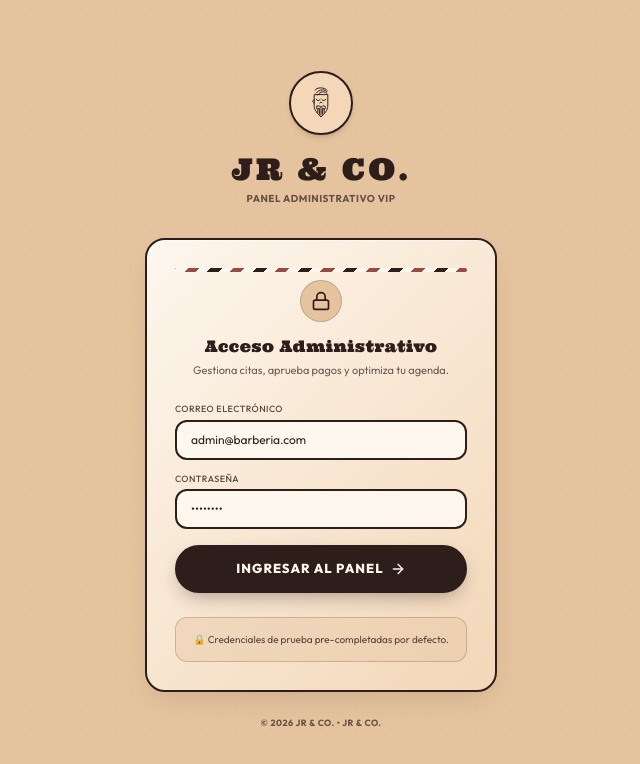
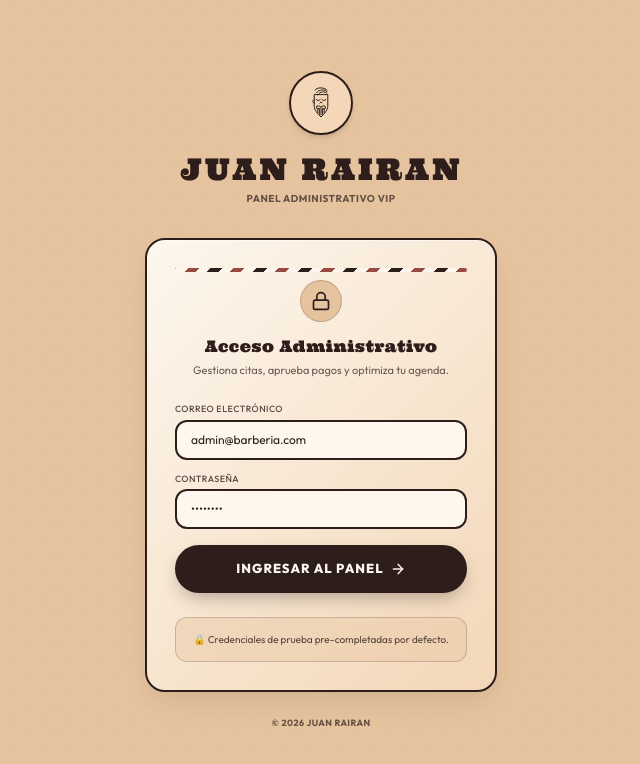
Before and after one commit to RayranDev/barber_app, a Next.js app: page /admin/login in a window 1280 px wide. Shown: the top 764 px of the page, without its empty margins (319-959 px from the left). Built offline with nearby package versions, Linux system fonts and the light colour scheme.

Commit message:
Fix admin bookings and receipt visibility

```diff
--- a/src/app/admin/config/page.tsx
+++ b/src/app/admin/config/page.tsx
@@ -178,7 +178,7 @@ export default function BarberConfig() {
                     required
                     value={settings.barberName || ''}
                     onChange={(e) => setSettings({ ...settings, barberName: e.target.value })}
-                    placeholder="JR &amp; Co."
+                    placeholder="Juan Rairan"
                     className="w-full pl-9 pr-3 py-2 text-xs vintage-input"
                   />
                   <Type className="absolute left-3 top-2.5 h-3.5 w-3.5 text-[#8a7a6b]" />
--- a/src/app/admin/dashboard/page.tsx
+++ b/src/app/admin/dashboard/page.tsx
@@ -263,7 +263,7 @@ export default function AdminDashboard() {
     return b.status === statusFilter;
   });
 
-  const barberName = settings?.barberName || 'JR & Co.';
+  const barberName = settings?.barberName || 'Juan Rairan';
 
   return (
     <div className="flex-1 w-full max-w-5xl mx-auto px-4 py-6 space-y-6 min-h-screen">
@@ -433,6 +433,16 @@ export default function AdminDashboard() {
 
                     {/* Admin Actions */}
                     <div className="flex items-center gap-2">
+                      {booking.paymentReceiptUrl && (
+                        <button
+                          onClick={() => window.open(booking.paymentReceiptUrl, '_blank', 'noopener,noreferrer')}
+                          className="p-2 bg-accent/10 hover:bg-accent/20 text-accent rounded-xl border border-accent/30 transition-all"
+                          title="Ver comprobante"
+                        >
+                          <Eye className="h-3.5 w-3.5" />
+                        </button>
+                      )}
+
                       <button
                         onClick={() => fetchHistory(booking.clientPhone)}
                         className="p-2 bg-primary/10 hover:bg-primary/20 text-primary rounded-xl border border-primary/20 transition-all"
--- a/src/app/admin/login/page.tsx
+++ b/src/app/admin/login/page.tsx
@@ -50,7 +50,7 @@ export default function AdminLogin() {
     }
   };
 
-  const barberName = "JR & Co.";
+  const barberName = "Juan Rairan";
 
   return (
     <div className="flex-1 w-full max-w-sm mx-auto px-4 py-16 flex flex-col justify-center min-h-screen text-primary">
@@ -138,7 +138,7 @@ export default function AdminLogin() {
       </div>
 
       <p className="text-center text-[9px] text-primary/70 uppercase tracking-wider mt-6 font-bold">
-        © {new Date().getFullYear()} {barberName} • JR &amp; Co.
+        © {new Date().getFullYear()} {barberName}
       </p>
     </div>
   );
--- a/src/app/api/booking/route.ts
+++ b/src/app/api/booking/route.ts
@@ -31,7 +31,7 @@ export async function GET(request: NextRequest) {
 export async function POST(request: NextRequest) {
   try {
     const body = await request.json();
-    const { clientName, clientPhone, bookingDate, startTime, endTime, paymentMethod, serviceId, serviceName, status } = body;
+    const { clientName, clientPhone, bookingDate, startTime, endTime, paymentMethod, paymentReceiptUrl, serviceId, serviceName, status } = body;
 
     if (!clientName || !clientPhone || !bookingDate || !startTime || !endTime || !paymentMethod) {
       return NextResponse.json(
@@ -74,6 +74,7 @@ export async function POST(request: NextRequest) {
       endTime,
       status: status || 'pending',
       paymentMethod,
+      paymentReceiptUrl,
       serviceId: serviceId || 'classic',
       serviceName: serviceName || 'Corte Clásico'
     });
--- a/src/app/client/profile/page.tsx
+++ b/src/app/client/profile/page.tsx
@@ -110,7 +110,7 @@ export default function ClientProfile() {
 
   const loyaltyVisitsRequired = settings?.loyaltyVisitsRequired || 5;
   const loyaltyBenefit = settings?.loyaltyBenefit || 'Corte gratis o 50% de descuento';
-  const barberName = settings?.barberName || 'JR & Co.';
+  const barberName = settings?.barberName || 'Juan Rairan';
 
   return (
     <div className="flex-1 w-full max-w-md mx-auto px-4 py-6 flex flex-col justify-between min-h-screen text-primary">
@@ -302,7 +302,7 @@ export default function ClientProfile() {
       {/* Footer */}
       <footer className="mt-8 pt-4 border-t border-primary/20 flex flex-col items-center gap-2">
         <p className="text-[9px] text-primary/70 uppercase tracking-wider font-bold">
-          © {new Date().getFullYear()} {barberName} • JR &amp; Co.
+          © {new Date().getFullYear()} {barberName}
         </p>
       </footer>
     </div>
--- a/src/app/page.tsx
+++ b/src/app/page.tsx
@@ -62,7 +62,7 @@ function ScissorsTransition({ visible }: { visible: boolean }) {
           <line x1="14.47" y1="14.48" x2="20" y2="20" />
           <line x1="8.12" y1="8.12" x2="12" y2="12" />
         </svg>
-        <p className="text-[#FDF7EE] text-xs uppercase tracking-widest font-serif font-bold">JR &amp; CO.</p>
+        <p className="text-[#FDF7EE] text-xs uppercase tracking-widest font-serif font-bold">Juan Rairan</p>
       </div>
     </div>
   );
@@ -222,6 +222,7 @@ export default function Home() {
           startTime: selectedSlot.time,
           endTime: endTimeStr,
           paymentMethod,
+          paymentReceiptUrl: receiptPreview,
           serviceId: selectedService.id,
           serviceName: selectedService.name
         })
@@ -278,7 +279,7 @@ export default function Home() {
     }
   };
 
-  const currentBarberName = settings?.barberName || 'JR & Co.';
+  const currentBarberName = settings?.barberName || 'Juan Rairan';
   const [receiptPreview, setReceiptPreview] = useState<string | null>(null);
 
   return (
@@ -295,7 +296,7 @@ export default function Home() {
             {currentBarberName}
           </h1>
           <p className="text-[10px] text-primary/70 tracking-widest font-sans uppercase font-extrabold">
-            JR &amp; Co.
+            Juan Rairan
           </p>
         </div>
       </header>
@@ -349,7 +350,7 @@ export default function Home() {
             <div>
               <h2 className="text-xl font-sans font-extrabold text-primary uppercase tracking-wide">¡Reserva Solicitada!</h2>
               <p className="text-xs text-muted-foreground mt-2">
-                Tu cita ha quedado pre-agendada en JR &amp; Co. Barber. Te notificaremos por WhatsApp y validaremos tu transferencia a la brevedad.
+                Tu cita ha quedado pre-agendada con Juan Rairan. Te notificaremos por WhatsApp y validaremos tu transferencia a la brevedad.
               </p>
             </div>
 
@@ -746,7 +747,7 @@ export default function Home() {
                           <div className="p-3 bg-primary/8 border-2 border-primary/15 rounded-lg text-xs text-muted-foreground space-y-1 animate-in fade-in">
                             <p className="text-accent font-bold">Bancolombia Ahorros</p>
                             <p>Número: <span className="text-foreground font-bold">123-456789-01</span></p>
-                            <p>A nombre de: <span className="text-foreground font-semibold">JR &amp; Co. Barber</span></p>
+                            <p>A nombre de: <span className="text-foreground font-semibold">Juan Rairan</span></p>
                           </div>
                         )}
 
@@ -834,7 +835,7 @@ export default function Home() {
           </Link>
         </div>
         <p className="text-[9px] text-primary/70 uppercase tracking-wider font-bold">
-          © {new Date().getFullYear()} {currentBarberName} • JR &amp; Co.
+          © {new Date().getFullYear()} {currentBarberName}
         </p>
       </footer>
     </div>
--- a/src/lib/supabase.ts
+++ b/src/lib/supabase.ts
@@ -26,12 +26,15 @@ export interface BarberSettings extends BaseBarberSettings {
 export interface Booking extends BaseBooking {
   serviceId?: string;
   serviceName?: string;
+  paymentReceiptUrl?: string;
 }
 
 const supabaseUrl = process.env.NEXT_PUBLIC_SUPABASE_URL || 'https://placeholder-project.supabase.co';
 const supabaseAnonKey = process.env.NEXT_PUBLIC_SUPABASE_ANON_KEY || 'placeholder-anon-key';
+const supabaseServiceRoleKey = process.env.SUPABASE_SERVICE_ROLE_KEY;
 
 export const supabase = createClient(supabaseUrl, supabaseAnonKey);
+const supabaseServer = createClient(supabaseUrl, supabaseServiceRoleKey || supabaseAnonKey);
 
 const IS_MOCKED = !process.env.NEXT_PUBLIC_SUPABASE_URL;
 
@@ -82,7 +85,7 @@ let mockBookings: Booking[] = [
 ];
 
 let mockSettings: BarberSettings = {
-  barberName: 'JR & Co. Barber',
+  barberName: 'Juan Rairan',
   slotDurationMinutes: 40,
   lunchStart: '13:00',
   lunchEnd: '14:00',
@@ -203,7 +206,7 @@ export async function createBooking(booking: Omit<Booking, 'id'>): Promise<Booki
     mockBookings.push(newBooking);
     return newBooking;
   }
-  const { data, error } = await supabase
+  const { data, error } = await supabaseServer
     .from('bookings')
     .insert({
       client_id: client.id,
@@ -265,7 +268,7 @@ export async function updateBookingStatus(id: string, status: Booking['status'])
 
   // Si pasa a completada, obtenemos la cita para actualizar la fidelidad del cliente
   if (status === 'completed') {
-    const { data: bookingData } = await supabase
+    const { data: bookingData } = await supabaseServer
       .from('bookings')
       .select('client_phone')
       .eq('id', id)
@@ -276,7 +279,7 @@ export async function updateBookingStatus(id: string, status: Booking['status'])
     }
   }
 
-  const { error } = await supabase
+  const { error } = await supabaseServer
     .from('bookings')
     .update({ status, updated_at: new Date().toISOString() })
     .eq('id', id);
@@ -293,7 +296,7 @@ export async function updateBookingTime(id: string, startTime: string, endTime:
     }
     return false;
   }
-  const { error } = await supabase
+  const { error } = await supabaseServer
     .from('bookings')
     .update({ start_time: startTime, end_time: endTime, updated_at: new Date().toISOString() })
     .eq('id', id);
```
Also changed, not shown: 1 other file (tests, documents, lock files or other folders).
